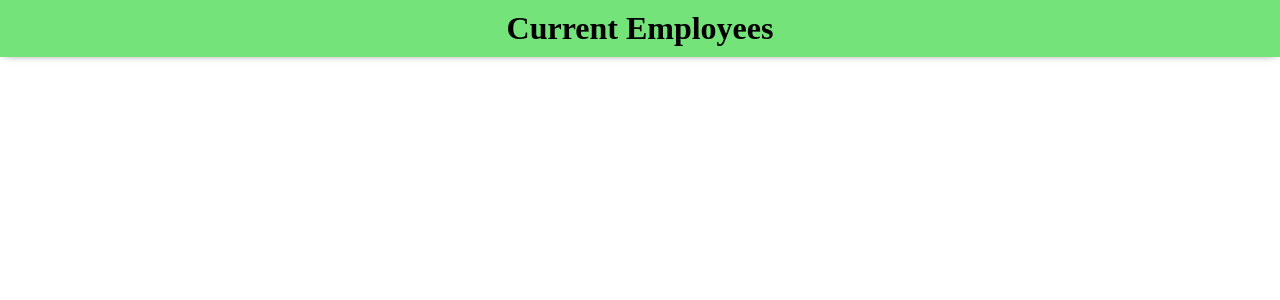
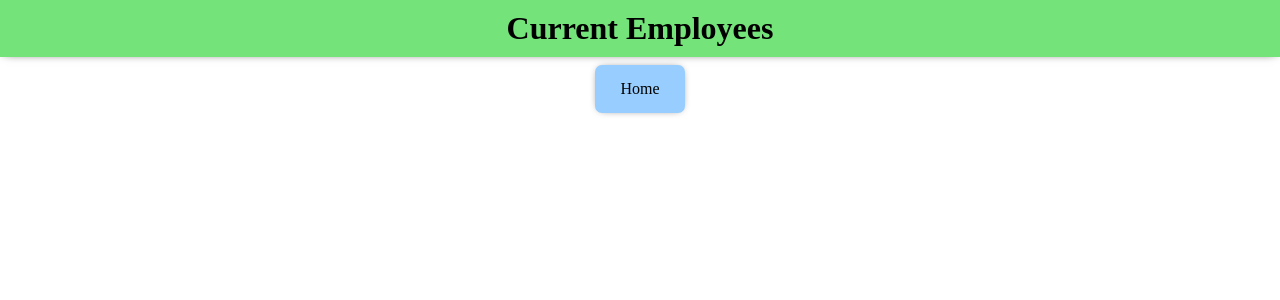
Before and after one commit to Brice0907/Projet-14, a React (Vite) app in the folder HRNet-projet/: page /list in a window 1280 px wide. Shown: the top 300 px of the page. Built offline with nearby package versions, Linux system fonts and the light colour scheme.

Commit message:
DatePicker

```diff
--- a/HRNet-projet/package.json
+++ b/HRNet-projet/package.json
@@ -11,6 +11,7 @@
   },
   "dependencies": {
     "react": "^18.2.0",
+    "react-datepicker": "^6.1.0",
     "react-dom": "^18.2.0",
     "react-router-dom": "^6.21.3"
   },
--- /dev/null
+++ b/HRNet-projet/src/components/birthPicker/birthPicker.jsx
@@ -0,0 +1,14 @@
+import './style/birthPicker.css'
+import { useState } from 'react';
+import DatePicker from "react-datepicker";
+import "react-datepicker/dist/react-datepicker.css";
+
+export default function BirthPicker() {
+
+    const [startBirth, setStartBirth] = useState(new Date());
+
+    return <>
+        <label htmlFor="date-of-birth" className='create_bloc_form_label label_margin'>Date of Birth</label>
+        <DatePicker className='create_bloc_form_input' id="date-of-birth" type="text" selected={startBirth} onChange={(date) => setStartBirth(date)} dateFormat="dd/MM/yyyy" />
+    </>
+}
--- /dev/null
+++ b/HRNet-projet/src/components/datePicker/datePicker.jsx
@@ -0,0 +1,14 @@
+import './style/datePicker.css'
+import { useState } from 'react';
+import DatePicker from "react-datepicker";
+import "react-datepicker/dist/react-datepicker.css";
+
+export default function PickerDate() {
+
+    const [startDate, setStartDate] = useState();
+
+    return <>
+        <label htmlFor="start-date" className='create_bloc_form_label label_margin'>Start Date</label>
+        <DatePicker className='create_bloc_form_input' id="start-date" type="text" selected={startDate} onChange={(date) => setStartDate(date)} dateFormat="dd/MM/yyyy" />
+    </>
+}
--- /dev/null
+++ b/HRNet-projet/src/components/employeNav/employeNav.jsx
@@ -0,0 +1,10 @@
+import './style/employeNav.css'
+import { Link } from 'react-router-dom'
+
+export default function EmployeNav() {
+    return <div className='employeNav'>
+        <Link to='/' className='employeNav_link'>
+            <div className='employeNav_link_btn'>Home</div>
+        </Link>
+    </div>
+}
--- /dev/null
+++ b/HRNet-projet/src/components/employeNav/style/employeNav.css
@@ -0,0 +1,18 @@
+.employeNav {
+    text-align: center;
+}
+
+.employeNav_link {
+    text-decoration: none;
+    color: black;
+}
+
+.employeNav_link_btn {
+    margin: auto;
+    margin-top: 8px;
+    width: 90px;
+    padding: 15px 13px;
+    background-color: #97ceff;
+    border-radius: 7px;
+    box-shadow: 0px 0px 10px -5px black;
+}
--- a/HRNet-projet/src/pages/create/create.jsx
+++ b/HRNet-projet/src/pages/create/create.jsx
@@ -1,7 +1,24 @@
 import './style/create.css';
 import CreateNav from '../../components/createNav/createNav';
+import BirthPicker from '../../components/birthPicker/birthPicker';
+import PickerDate from '../../components/datePicker/datePicker';
 
 export default function Create() {
+
+    function sending(e) {
+        e.preventDefault()
+        console.log('CLICK');
+        const firstName = document.getElementById('first-name');
+        const lastName = document.getElementById('last-name');
+        const dateOfBirth = document.getElementById('date-of-birth');
+        const startDate = document.getElementById('start-date');
+        const department = document.getElementById('department');
+        const street = document.getElementById('street');
+        const city = document.getElementById('city');
+        const state = document.getElementById('state');
+        const zipCode = document.getElementById('zip-code');
+    }
+
     return <div className='create'>
         <CreateNav />
         <div className='create_bloc'>
@@ -15,11 +32,9 @@ export default function Create() {
                 <label htmlFor="last-name" className='create_bloc_form_label label_margin'>Last Name</label>
                 <input type="text" id="last-name" className='create_bloc_form_input'></input>
 
-                <label htmlFor="date-of-birth" className='create_bloc_form_label label_margin'>Date of Birth</label>
-                <input id="date-of-birth" type="text" className='create_bloc_form_input'></input>
+                <BirthPicker />
 
-                <label htmlFor="start-date" className='create_bloc_form_label label_margin'>Start Date</label>
-                <input id="start-date" type="text" className='create_bloc_form_input'></input>
+                <PickerDate />
 
                 <fieldset className="address create_bloc_form_field">
                     <legend>Address</legend>
@@ -47,8 +62,7 @@ export default function Create() {
                 </select>
             </form>
 
-            <div className='create_bloc_button'>Save</div>
-
+            <div onClick={sending} className='create_bloc_button'>Save</div>
         </div>
     </div>
 }
--- a/HRNet-projet/src/pages/create/style/create.css
+++ b/HRNet-projet/src/pages/create/style/create.css
@@ -37,6 +37,8 @@
     height: 25px;
     border-radius: 5px;
     border: 1px solid black;
+    padding: 0px 5px;
+    width: 100%;
 }
 
 .create_bloc_form_field {
@@ -48,9 +50,10 @@
 }
 
 .create_bloc_form_field_input {
-    height: 20px;
+    height: 22px;
     margin-bottom: 5px;
     border-radius: 5px;
+    padding: 0px 5px;
     border: 1px solid black;
 }
 
--- a/HRNet-projet/src/pages/error/style/error.css
+++ b/HRNet-projet/src/pages/error/style/error.css
@@ -27,5 +27,4 @@
     padding: 10px 15px;
     background-color: rgb(255, 141, 141);
     box-shadow: 0px 0px 10px -5px black;
-
 }
--- a/HRNet-projet/src/pages/list/list.jsx
+++ b/HRNet-projet/src/pages/list/list.jsx
@@ -1,5 +1,8 @@
 import './style/list.css'
+import EmployeNav from '../../components/employeNav/employeNav'
 
 export default function List() {
-    return <></>
+    return <>
+        <EmployeNav />
+    </>
 }
```
Also changed, not shown: HRNet-projet/src/components/birthPicker/style/birthPicker.css (added), HRNet-projet/src/components/datePicker/style/datePicker.css (added), 1 other file (tests, documents, lock files or other folders).
